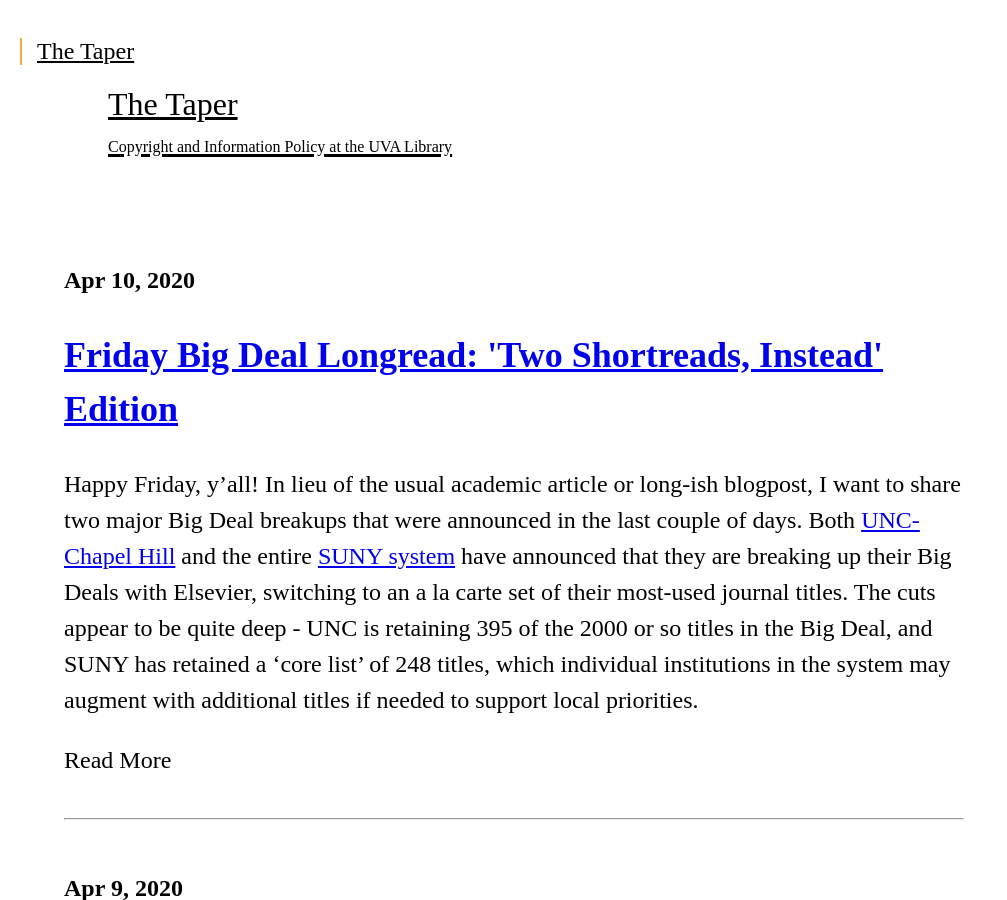
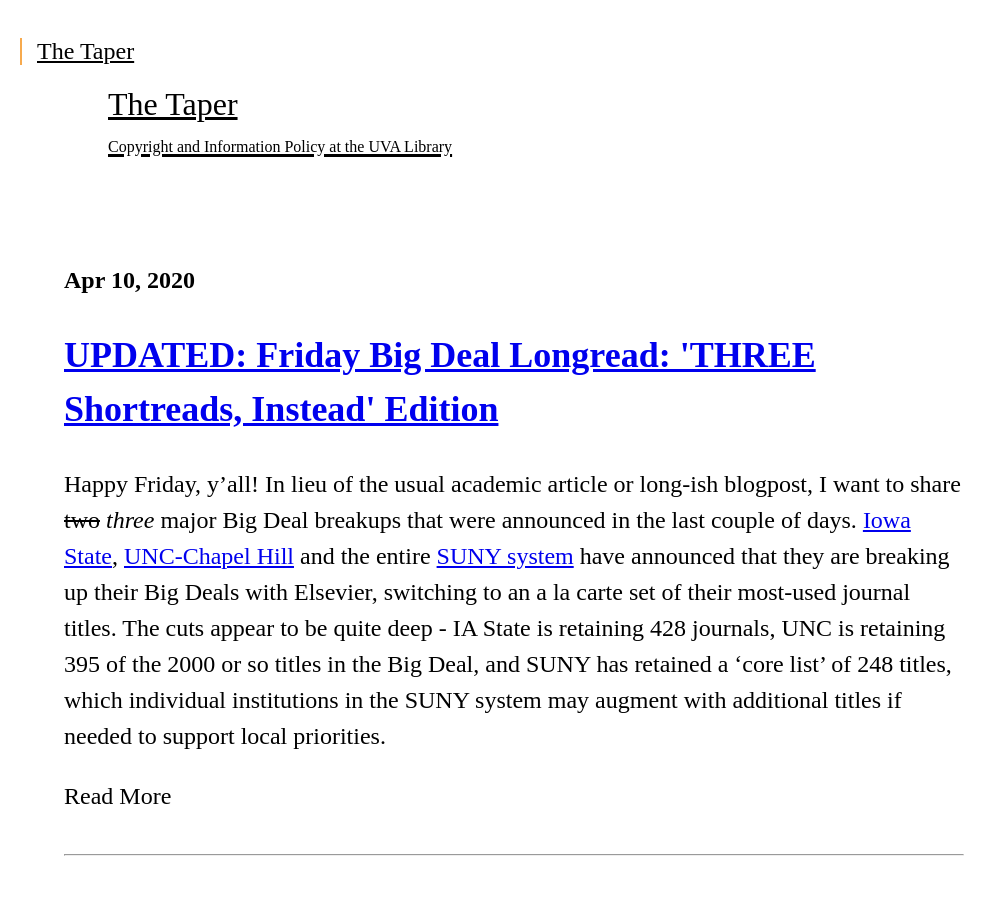
Before and after one commit to uvalib/thetaper, a Jekyll site: the page built from index.html, in a window 1280 px wide and 900 px high. Shown: the whole window, without its empty margins (0-1007 px from the left). Built offline with Jekyll 4.4.1, drawn with Linux system fonts in a browser that asks for light colours; some web fonts are replaced; comment, search, counter and statistics services are not loaded.

Commit message:
Added Iowa State

```diff
--- a/_posts/2020-04-10-friday-big-deal-longread-two-shortreads-instead-edition.md
+++ b/_posts/2020-04-10-friday-big-deal-longread-two-shortreads-instead-edition.md
@@ -3,10 +3,10 @@ layout: post
 published: true
 comments: true
 date: '2020-04-10 14:01 -0400'
-title: 'Friday Big Deal Longread: ''Two Shortreads, Instead'' Edition'
+title: 'UPDATED: Friday Big Deal Longread: ''THREE Shortreads, Instead'' Edition'
 ---
-Happy Friday, y'all! In lieu of the usual academic article or long-ish blogpost, I want to share two major Big Deal breakups that were announced in the last couple of days. Both [UNC-Chapel Hill](https://library.unc.edu/2020/04/upcoming-elsevier-cancellations/) and the entire [SUNY system](http://slcny.libguides.com/slc/elsevier2020update) have announced that they are breaking up their Big Deals with Elsevier, switching to an a la carte set of their most-used journal titles. The cuts appear to be quite deep - UNC is retaining 395 of the 2000 or so titles in the Big Deal, and SUNY has retained a 'core list' of 248 titles, which individual institutions in the system may augment with additional titles if needed to support local priorities.
+Happy Friday, y'all! In lieu of the usual academic article or long-ish blogpost, I want to share ~~two~~ *three* major Big Deal breakups that were announced in the last couple of days. [Iowa State](https://www.lib.iastate.edu/elsevier), [UNC-Chapel Hill](https://library.unc.edu/2020/04/upcoming-elsevier-cancellations/) and the entire [SUNY system](http://slcny.libguides.com/slc/elsevier2020update) have announced that they are breaking up their Big Deals with Elsevier, switching to an a la carte set of their most-used journal titles. The cuts appear to be quite deep - IA State is retaining 428 journals, UNC is retaining 395 of the 2000 or so titles in the Big Deal, and SUNY has retained a 'core list' of 248 titles, which individual institutions in the SUNY system may augment with additional titles if needed to support local priorities.
 
-Neither institution discloses what their total spend will be under the new deal, but UNC did say that to renew the Big Deal would have cost $2.6 million. SUNY says it **expects to save between $5 million and $7 million** as a result of the change, and that this will represent a **50-70% reduction in their spend on Elsevier.**
+SUNY and UNC don't disclose what their total spend will be under the new deal, but UNC did say that to renew the Big Deal would have cost $2.6 million. SUNY says it **expects to save between $5 million and $7 million** as a result of the change, and that this will represent a **50-70% reduction in their spend on Elsevier.** IA State touts that the new deal does not include a non-disclosure provision, so I expect they will publish their agreement eventually.
 
 As we [explained](https://news.library.virginia.edu/2019/03/07/six-things-uva-researchers-need-to-know-about-the-uc-system-walking-away-from-elsevier/) when the University of California system made big news by leaving its Elsevier deal last year, the Big Deal has become a bad deal for most libraries: the [price is too high](http://thetaper.library.virginia.edu/2019/09/13/friday-big-deal-long-read-for-sept-13-2019-evaluating-big-deal-journal-bundles-by-bergstrom-courant-et-al.html) in absolute terms, it [grows too fast](https://en.wikipedia.org/wiki/Serials_crisis), the value of the bundle is [in decline](https://crl.acrl.org/index.php/crl/article/view/16829/18997), and the values these publishers represent are [no longer aligned](http://thetaper.library.virginia.edu/big%20deal/longread/uc/elsevier/2019/09/30/belated-big-deal-long-read-for-friday-9-27-from-symbiont-to-parasite.html) with the [increasingly open ethos](http://thetaper.library.virginia.edu/2020/02/03/we-re-opening-everything-scientists-share-coronavirus-data-in-unprecedented-way-to-contain-treat-disease.html) of research. The deep cuts we see at UNC and SUNY may also be consistent with [my modest proposal](http://thetaper.library.virginia.edu/2018/10/26/the-2-5-commitment-a-modest-proposal-for-oa-week.html) that libraries divest from these deals in order to free up funds to invest in open alternatives, acting proactively to push the market toward models that work better for libraries and researchers.
```
